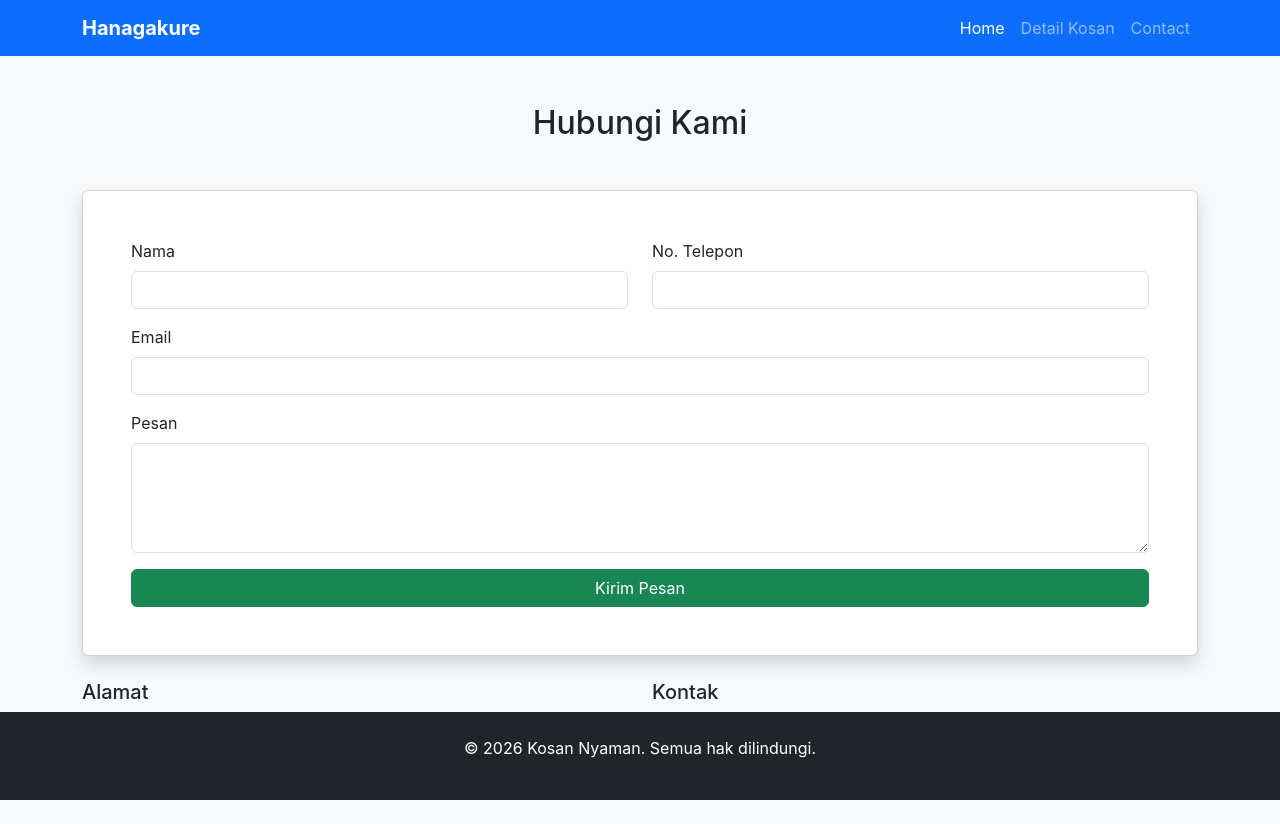
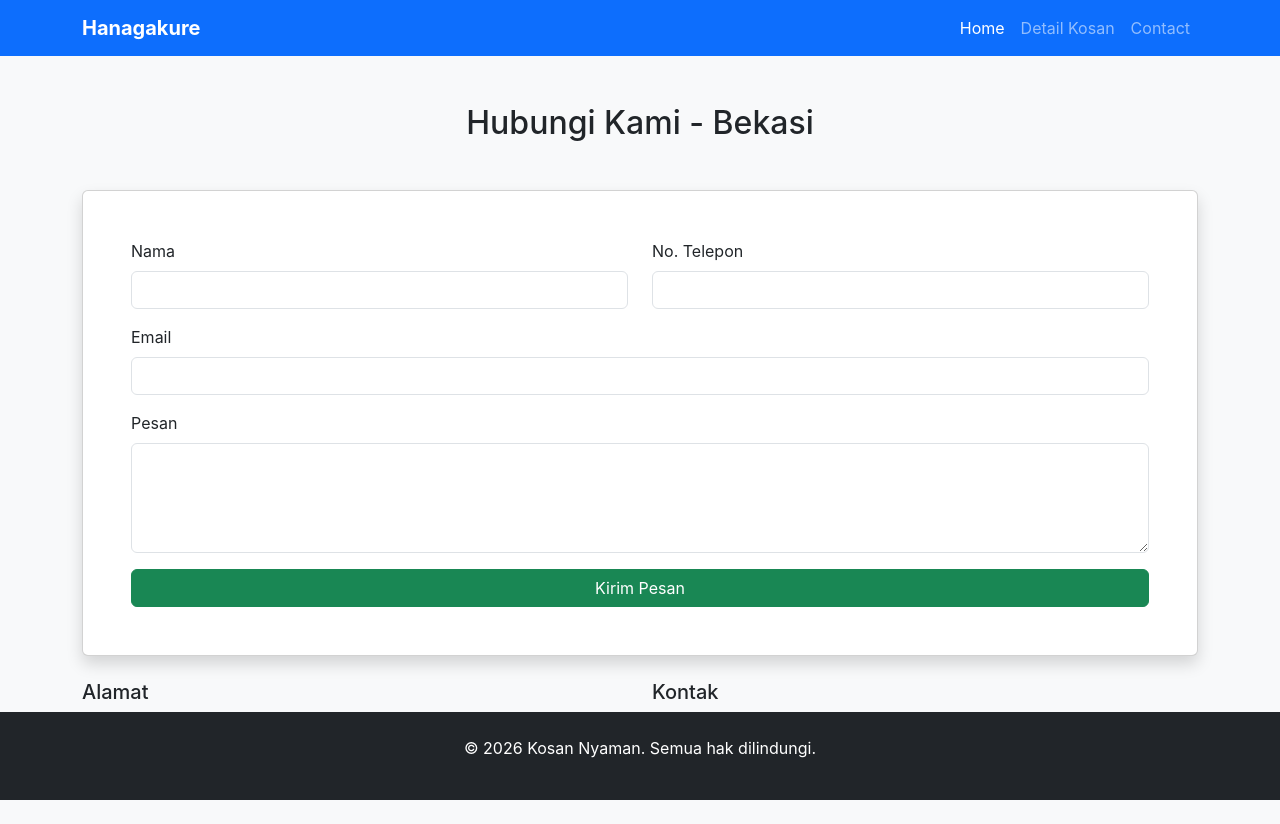
Before and after one commit to hanasoke/bootstrap_react_js, a React (Vite) app: page /contact in a window 1280 px wide. Built offline with nearby package versions, Linux system fonts and the light colour scheme.

Commit message:
update ContactPage

```diff
--- a/src/pages/ContactPage.jsx
+++ b/src/pages/ContactPage.jsx
@@ -1,6 +1,6 @@
 import React from 'react'
-import { Link } from 'react-router-dom' // Import Link
 import Navbar from '../components/Navbar'
+import roomData from '../assets/hanagakure.json'
 
 const ContactPage = () => {
   const currentYear = new Date().getFullYear()
@@ -12,7 +12,7 @@ const ContactPage = () => {
       {/* Contact Section */}
       <section id="contact" className="py-5 bg-light">
         <div className="container">
-          <h2 className="text-center mb-5">Hubungi Kami</h2>
+          <h2 className="text-center mb-5">Hubungi Kami - {roomData.location}</h2>
           <div className="row justify-content-center">
             <div className="col">
               <div className="card shadow">
@@ -47,11 +47,11 @@ const ContactPage = () => {
           <div className="row mt-4">
             <div className="col-md-6">
               <h5>Alamat</h5>
-              <p>Jakarta, Indonesia<br /> Dekat Kampus UI / ITB</p>
+              <p>{roomData.location}, Indonesia<br />Dekat Sekolah TK - SMA Negeri / Swasta</p>
             </div>
             <div className="col-md-6">
               <h5>Kontak</h5>
-              <p>WhatsApp: 0812-3456-7890<br />Email: info@kosan.id</p>
+              <p>WhatsApp: 0812-3456-7890<br />Email: info@{roomData.location.toLowerCase()} .id</p>
             </div>
           </div>
         </div>
```
